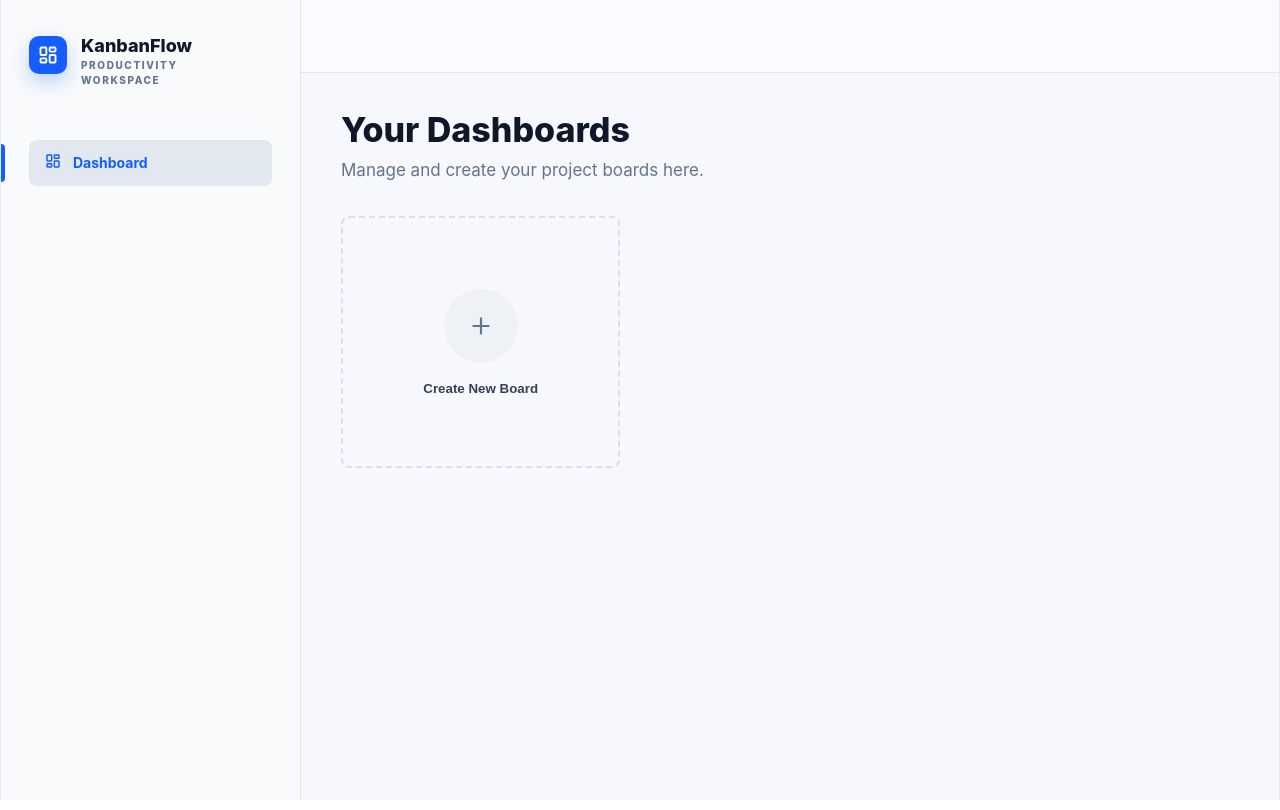
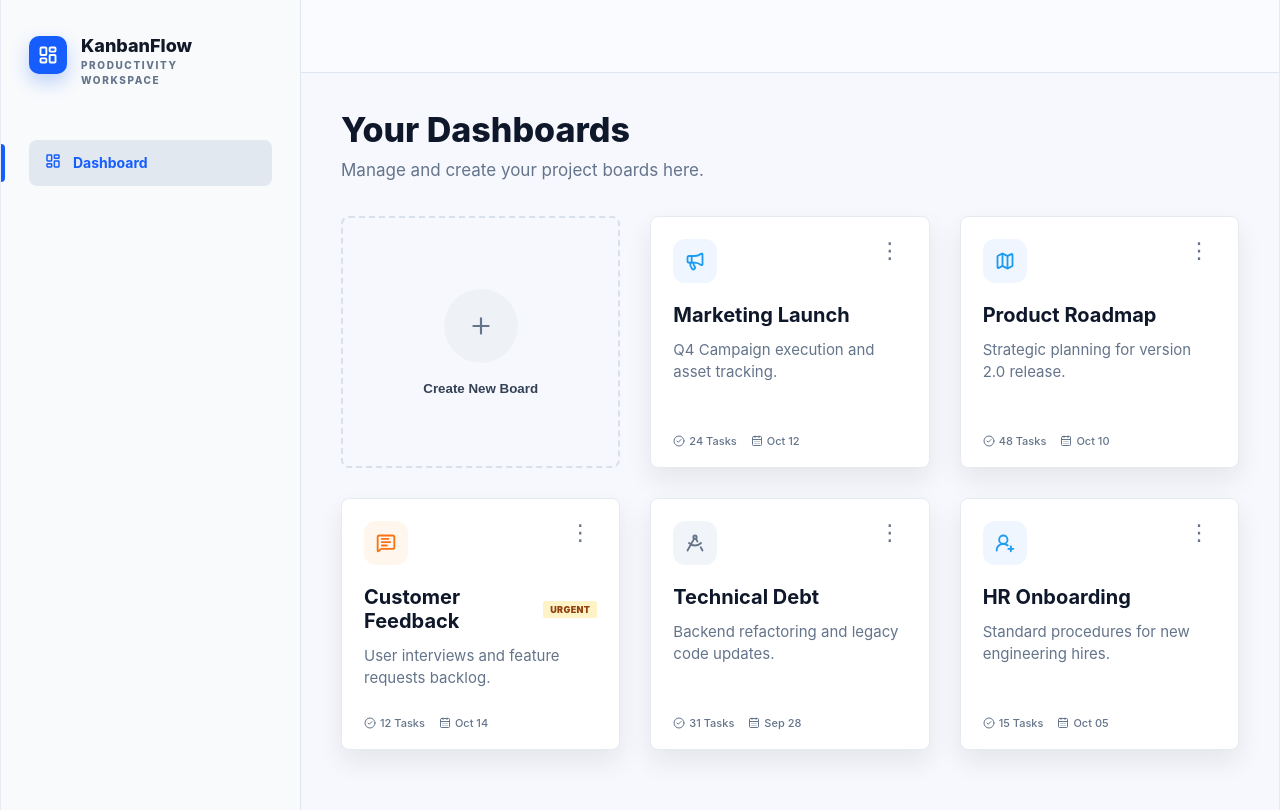
Before and after one commit to stephaniafalcao/board-react-php-stephania, a React (Vite) app in the folder frontend/: page / in a window 1280 px wide. Built offline with nearby package versions, Linux system fonts and the light colour scheme; no server answers.

Commit message:
feat: Criado component BoardCard. Inserido valores mockados no dashboard, somente para validação do layout esperado, será retirado assim que o backend estiver definido.

```diff
--- /dev/null
+++ b/frontend/src/components/BoardCard/BoardCard.tsx
@@ -0,0 +1,69 @@
+import "./boardcard.css";
+
+import {
+  Megaphone,
+  Map,
+  MessageSquareText,
+  DraftingCompass,
+  UserRoundPlus,
+  type LucideIcon,
+  CircleCheck,
+  CalendarDays,
+} from "lucide-react";
+
+type BoardIcon = "megaphone" | "map" | "message" | "compass" | "users";
+
+export type Board = {
+  title: string;
+  description: string;
+  tasks: number;
+  date: string;
+  icon: BoardIcon;
+  color: "blue" | "orange" | "gray";
+  badge?: string;
+};
+
+type BoardCardProps = {
+  board: Board;
+};
+
+const icons: Record<BoardIcon, LucideIcon> = {
+  megaphone: Megaphone,
+  map: Map,
+  message: MessageSquareText,
+  compass: DraftingCompass,
+  users: UserRoundPlus,
+};
+
+export function BoardCard({ board }: BoardCardProps) {
+  const Icon = icons[board.icon];
+
+  return (
+    <article className="board-card">
+      <div className="board-card-top">
+        <div className={`board-icon ${board.color}`}>
+          <Icon size={20} strokeWidth={2.2} />
+        </div>
+
+        <button className="board-menu" aria-label="Open board options">
+          ⋮
+        </button>
+      </div>
+
+      <div className="board-card-body">
+        <div className="board-title-row">
+          <h3>{board.title}</h3>
+
+          {board.badge && <span className="board-badge">{board.badge}</span>}
+        </div>
+
+        <p>{board.description}</p>
+      </div>
+
+      <footer className="board-card-footer">
+        <span><CircleCheck /> {board.tasks} Tasks</span>
+        <span><CalendarDays /> {board.date}</span>
+      </footer>
+    </article>
+  );
+}
--- /dev/null
+++ b/frontend/src/components/BoardCard/boardcard.css
@@ -0,0 +1,114 @@
+.board-card {
+  min-height: 252px;
+  border-radius: 8px;
+}
+
+.board-card {
+  padding: 22px 22px 20px;
+  background: #ffffff;
+  border: 1px solid #e6ebf2;
+  box-shadow: 0 12px 26px rgba(15, 23, 42, 0.08);
+  display: flex;
+  flex-direction: column;
+  justify-content: space-between;
+}
+
+.board-card-top {
+  display: flex;
+  align-items: flex-start;
+  justify-content: space-between;
+}
+
+.board-icon {
+  width: 44px;
+  height: 44px;
+  border-radius: 12px;
+
+  display: flex;
+  align-items: center;
+  justify-content: center;
+
+  flex-shrink: 0;
+}
+
+.board-icon.blue {
+  background: #eff6ff;
+  color: #1d9bf0;
+}
+
+.board-icon.orange {
+  background: #fff7ed;
+  color: #f97316;
+}
+
+.board-icon.gray {
+  background: #f1f5f9;
+  color: #64748b;
+}
+
+.board-menu {
+  border: none;
+  background: transparent;
+  color: #64748b;
+  font-size: 22px;
+  cursor: pointer;
+  line-height: 1;
+}
+
+.board-card-body {
+  margin-top: 20px;
+  flex: 1;
+}
+
+.board-title-row {
+  display: flex;
+  align-items: center;
+  gap: 10px;
+}
+
+.board-title-row h3 {
+  margin: 0;
+  font-size: 20px;
+  color: #0f172a;
+}
+
+.board-card-body p {
+  max-width: 280px;
+  margin: 12px 0 0;
+  color: #64748b;
+  font-size: 15px;
+  line-height: 1.45;
+}
+
+.board-badge {
+  padding: 3px 7px;
+  border-radius: 2px;
+  background: #fef3c7;
+  color: #92400e;
+  font-size: 9px;
+  font-weight: 900;
+  letter-spacing: 0.04em;
+}
+
+.board-card-footer {
+  display: flex;
+  align-items: center;
+  gap: 14px;
+
+  font-size: 11px;
+  font-weight: 500;
+  color: #64748b;
+}
+
+.board-card-footer span {
+  display: inline-flex;
+  align-items: center;
+  gap: 4px;
+  line-height: 1;
+}
+
+.board-card-footer svg {
+  width: 12px;
+  height: 12px;
+  flex-shrink: 0;
+}
--- a/frontend/src/components/Dashboard/Dashboard.tsx
+++ b/frontend/src/components/Dashboard/Dashboard.tsx
@@ -1,7 +1,52 @@
+import { BoardCard } from "../BoardCard/BoardCard";
 import { CreateBoardCard } from "../CreateBoard/CreateBoard";
 import { Sidebar } from "../Sidebar/Sidebar";
 import "./dashboard.css";
 import { DashboardHeader } from "./DashboardHeader";
+
+const boards: Board[] = [
+  {
+    title: "Marketing Launch",
+    description: "Q4 Campaign execution and asset tracking.",
+    tasks: 24,
+    date: "Oct 12",
+    icon: "megaphone",
+    color: "blue",
+  },
+  {
+    title: "Product Roadmap",
+    description: "Strategic planning for version 2.0 release.",
+    tasks: 48,
+    date: "Oct 10",
+    icon: "map",
+    color: "blue",
+  },
+  {
+    title: "Customer Feedback",
+    description: "User interviews and feature requests backlog.",
+    tasks: 12,
+    date: "Oct 14",
+    icon: "message",
+    color: "orange",
+    badge: "URGENT",
+  },
+  {
+    title: "Technical Debt",
+    description: "Backend refactoring and legacy code updates.",
+    tasks: 31,
+    date: "Sep 28",
+    icon: "compass",
+    color: "gray",
+  },
+  {
+    title: "HR Onboarding",
+    description: "Standard procedures for new engineering hires.",
+    tasks: 15,
+    date: "Oct 05",
+    icon: "users",
+    color: "blue",
+  },
+];
 
 export function Dashboard() {
   return (
@@ -11,6 +56,10 @@ export function Dashboard() {
         <DashboardHeader />
         <div className="boards-grid">
           <CreateBoardCard />
+
+          {boards.map((board) => (
+            <BoardCard key={board.title} board={board} />
+          ))}
         </div>
       </section>
     </main>
--- a/frontend/src/components/Dashboard/dashboard.css
+++ b/frontend/src/components/Dashboard/dashboard.css
@@ -29,6 +29,12 @@
   gap: 30px;
 }
 
+@media (max-width: 1100px) {
+  .boards-grid {
+    grid-template-columns: repeat(2, minmax(240px, 1fr));
+  }
+}
+
 @media (max-width: 780px) {
   .dashboard-layout {
     flex-direction: column;
@@ -42,4 +48,7 @@
     display: none;
   }
 
+  .boards-grid {
+    grid-template-columns: 1fr;
+  }
 }
```
